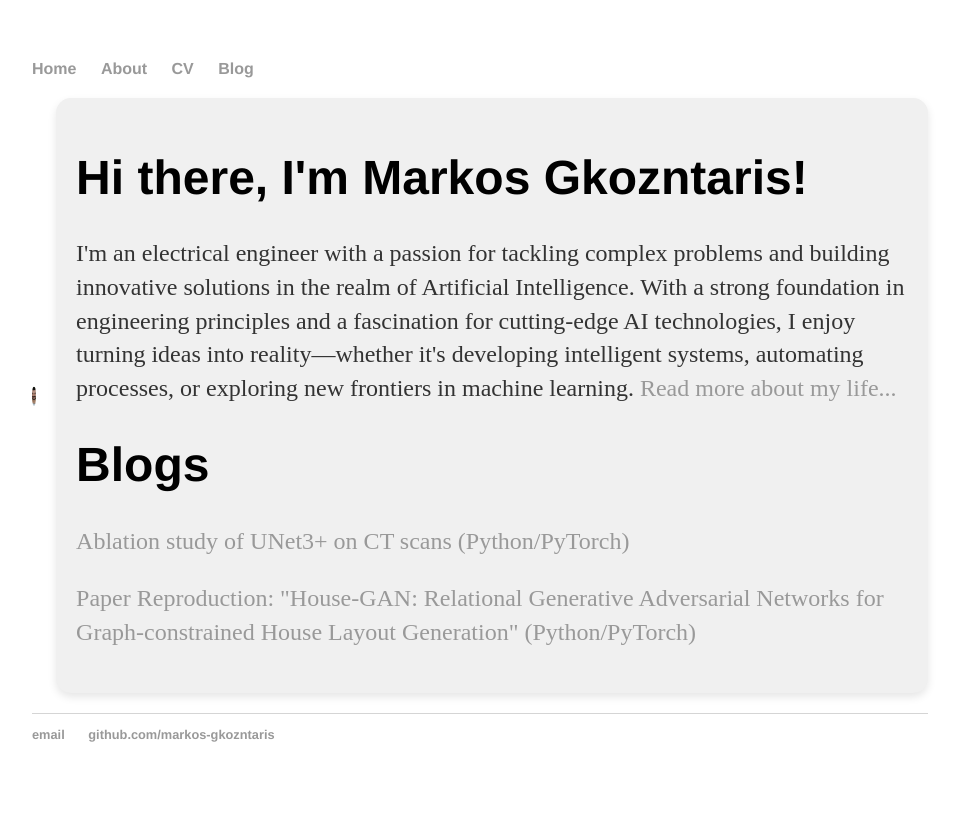
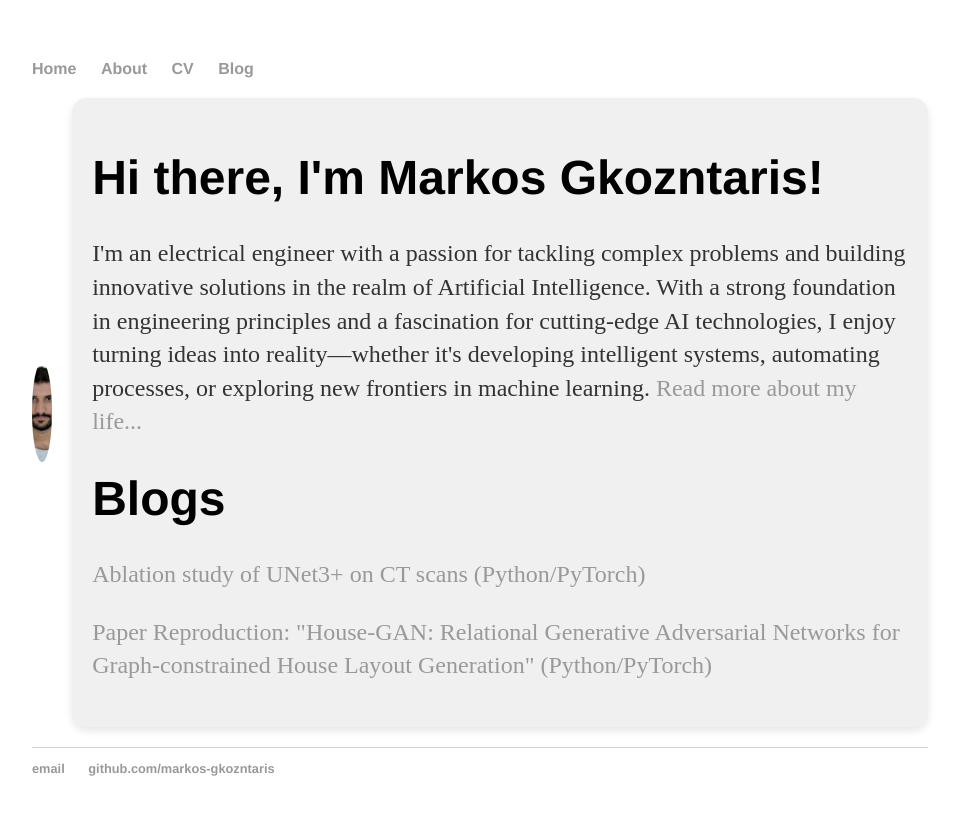
Before and after one commit to markos-gkozntaris/markos-gkozntaris.github.io, a Jekyll site: the page built from index.html, in a window 1280 px wide. Shown: the top 815 px of the page, without its empty margins (160-1119 px from the left). Built offline with Jekyll 4.4.1, drawn with Linux system fonts in a browser that asks for light colours; the list of posts is cut into pages by our own code.

Commit message:
fix size

```diff
--- a/css/main.css
+++ b/css/main.css
@@ -59,8 +59,8 @@
 .profile-image {
     border-radius: 50%;
     overflow: hidden;
-    width: 20px; /* Adjust the size of the image */
-    height: 20px;
+    width: 100px; /* Adjust the size of the image */
+    height: 100px;
     margin-right: 20px; /* Space between image and text */
 }
 
```
